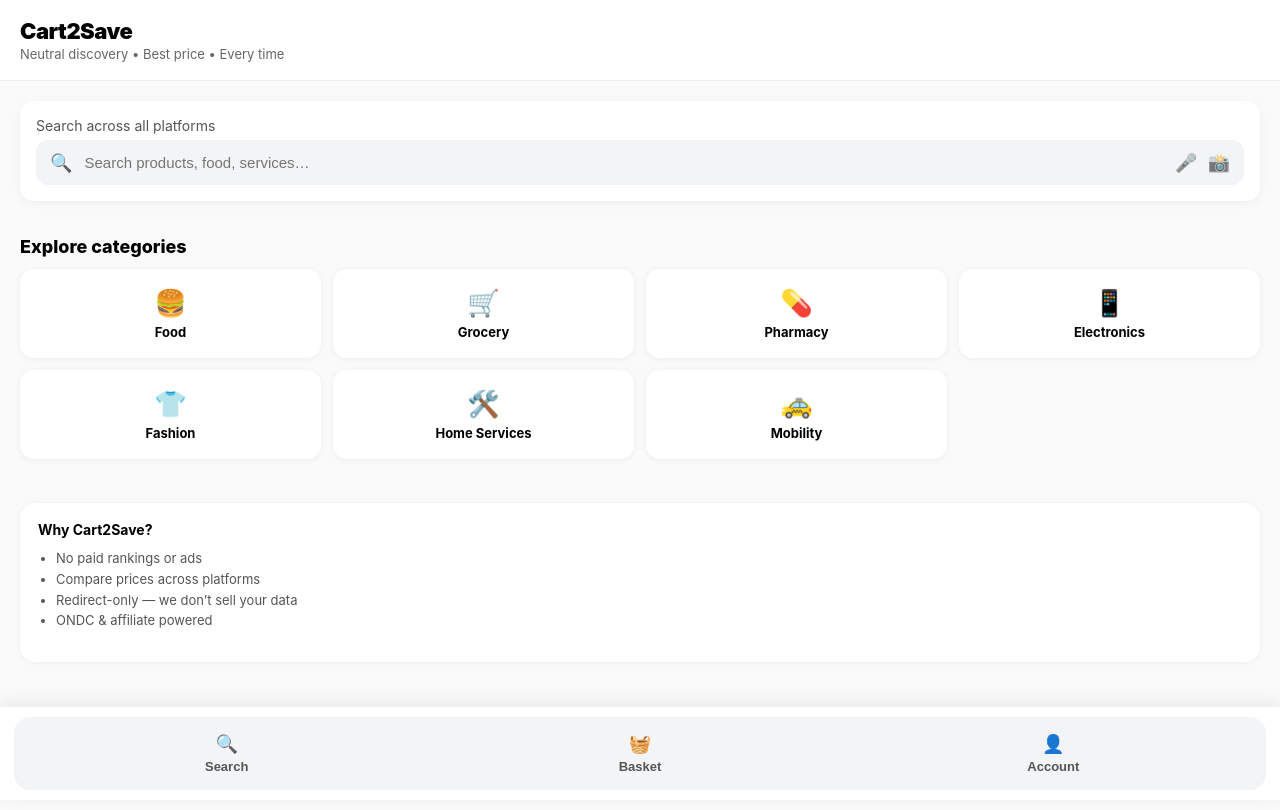
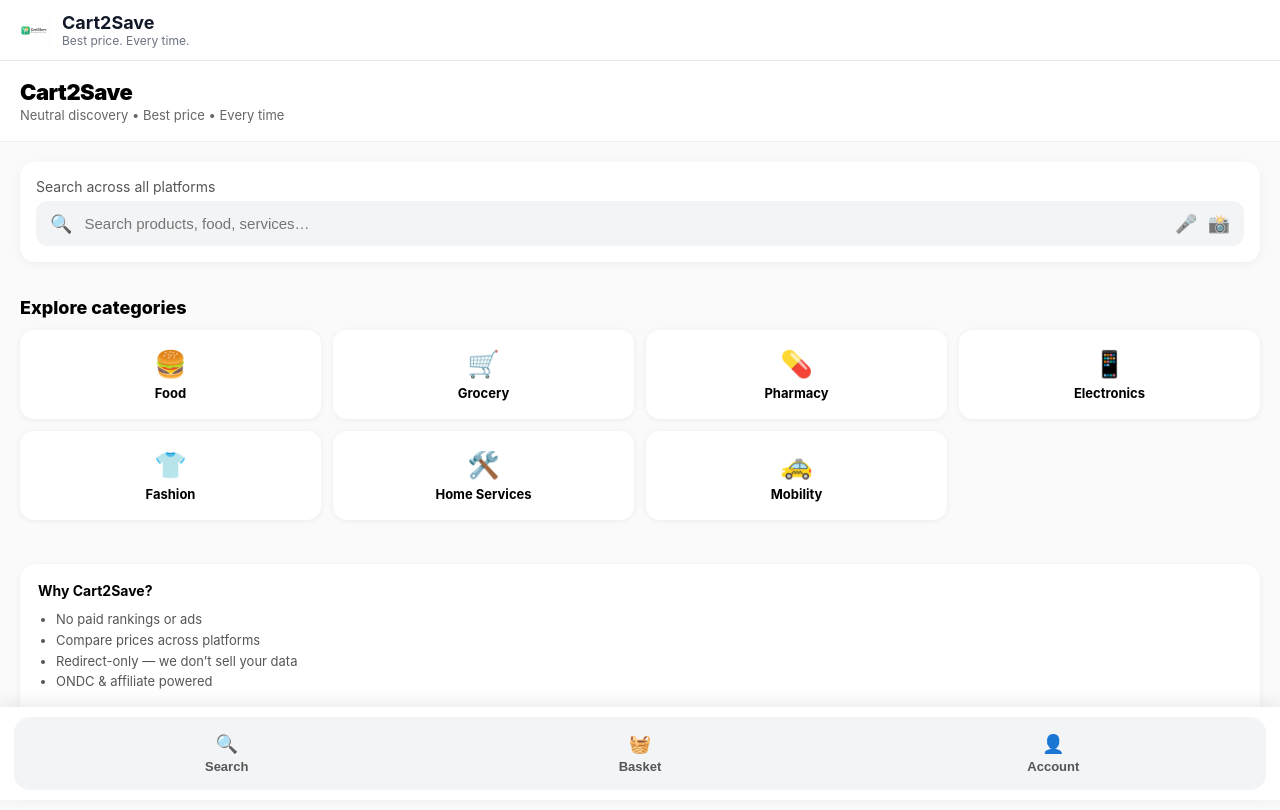
Before and after one commit to prashanthrangineni-sketch/pranix-witness-ui, a Next.js app: page / in a window 1280 px wide. Shown: the top 810 px of the page. Built offline with nearby package versions, Linux system fonts and the light colour scheme.

Commit message:
Add global header with Cart2Save logo and tagline

```diff
--- a/app/layout.tsx
+++ b/app/layout.tsx
@@ -3,7 +3,7 @@ import BottomNav from './components/BottomNav'
 
 export const metadata: Metadata = {
   title: 'Cart2Save',
-  description: 'Neutral price discovery and basket platform'
+  description: 'Neutral price discovery and basket platform',
 }
 
 export default function RootLayout({
@@ -22,9 +22,60 @@ export default function RootLayout({
           backgroundColor: '#fafafa',
         }}
       >
+        {/* 🔹 TOP HEADER */}
+        <header
+          style={{
+            display: 'flex',
+            alignItems: 'center',
+            gap: '12px',
+            padding: '12px 16px',
+            backgroundColor: '#ffffff',
+            borderBottom: '1px solid #e5e7eb',
+            position: 'sticky',
+            top: 0,
+            zIndex: 50,
+          }}
+        >
+          <a
+            href="/"
+            style={{
+              display: 'flex',
+              alignItems: 'center',
+              gap: '10px',
+              textDecoration: 'none',
+            }}
+          >
+            <img
+              src="/brand/cart2save-logo.png"
+              alt="Cart2Save"
+              style={{ height: '36px', width: 'auto' }}
+            />
+            <div>
+              <div
+                style={{
+                  fontSize: '18px',
+                  fontWeight: 700,
+                  color: '#111827',
+                }}
+              >
+                Cart2Save
+              </div>
+              <div
+                style={{
+                  fontSize: '12px',
+                  color: '#6b7280',
+                }}
+              >
+                Best price. Every time.
+              </div>
+            </div>
+          </a>
+        </header>
+
+        {/* 🔹 PAGE CONTENT */}
         {children}
 
-        {/* Persistent Bottom Navigation */}
+        {/* 🔹 PERSISTENT BOTTOM NAV */}
         <BottomNav />
       </body>
     </html>
```
